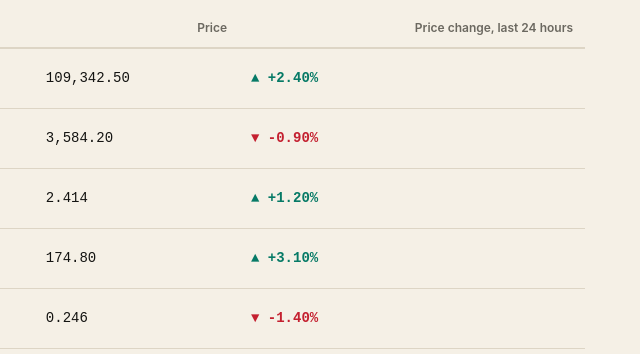
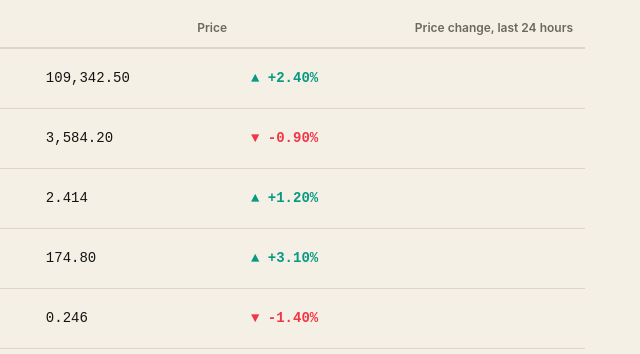
Before and after one commit to min955379-glitch/BLUEPEAK-TERMINAL, a website: page preview/simple-view.html in a window 1280 px wide. Shown: the part 446-800 px from the top of the page, 531-1171 px from the left. Drawn offline with Linux system fonts and the light colour scheme.

Commit message:
Fix preview green text color to approved palette
Co-authored-by: arena-agent <297053741+arena-agent@users.noreply.github.com>

```diff
--- a/preview/simple-view.html
+++ b/preview/simple-view.html
@@ -10,7 +10,7 @@
     --bg:#F5F0E6; --surface:#FFFFFF; --surface-2:#FBF8F1; --selected:#EFE8D8;
     --line:#DDD5C5; --text:#141412; --text-2:#45433E; --muted:#6B6860;
     --neutral:#8A877E; --gold:#A8861A;
-    --up:#089981; --down:#F23645; --up-text:#067A66; --down-text:#C42030;
+    --up:#089981; --down:#F23645; --up-text:#089981; --down-text:#F23645;
     --warn-bg:#FBF1DC; --warn-text:#7A4F00;
     --radius:6px; --touch:48px;
     --scale-12:12px; --scale-14:14px; --scale-16:16px; --scale-20:20px; --scale-28:28px; --scale-40:40px;
```
